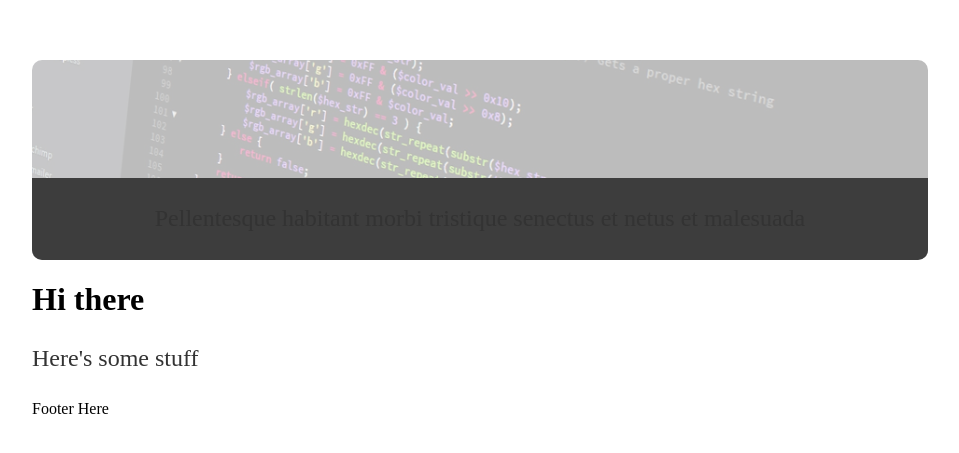
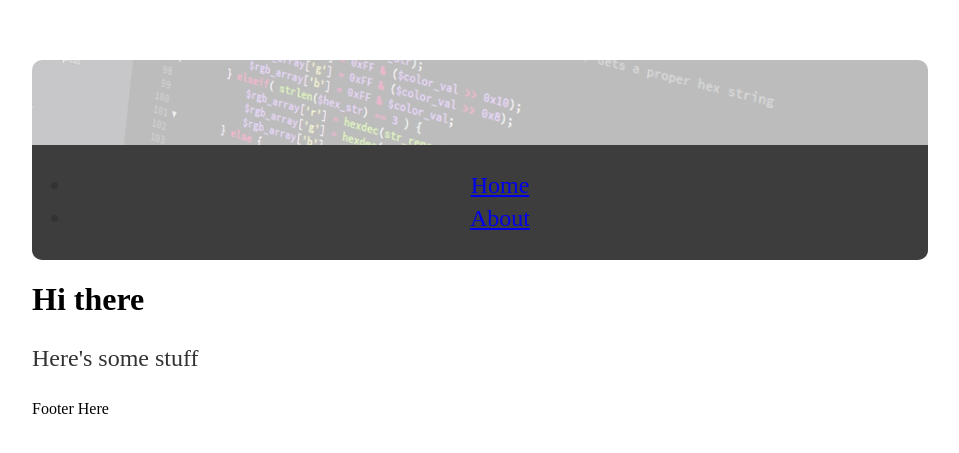
Before and after one commit to thweattm/thweattm.github.io, a Jekyll site: the page built from index.html, in a window 1280 px wide. Shown: the top 453 px of the page, without its empty margins (160-1119 px from the left). Built offline with Jekyll 4.4.1, drawn with Linux system fonts in a browser that asks for light colours.

Commit message:
Update default.html

```diff
--- a/_layouts/default.html
+++ b/_layouts/default.html
@@ -20,7 +20,12 @@
 		<div class="alpha_wrapper">
 			<div class="alpha_2"></div><!-- alpha_2 ends -->
 			<div class="text_holder_2">
-				<p>Pellentesque habitant morbi tristique senectus et netus et malesuada</p>
+				<nav>
+					<ul>
+					<li><a href="/">Home</a></li>
+					<li><a href="/about">About</a></li>
+					</ul>
+				</nav>
 		  	</div><!-- text_holder_2 ends -->
 		</div><!-- alpha_wrapper ends -->
 
```
